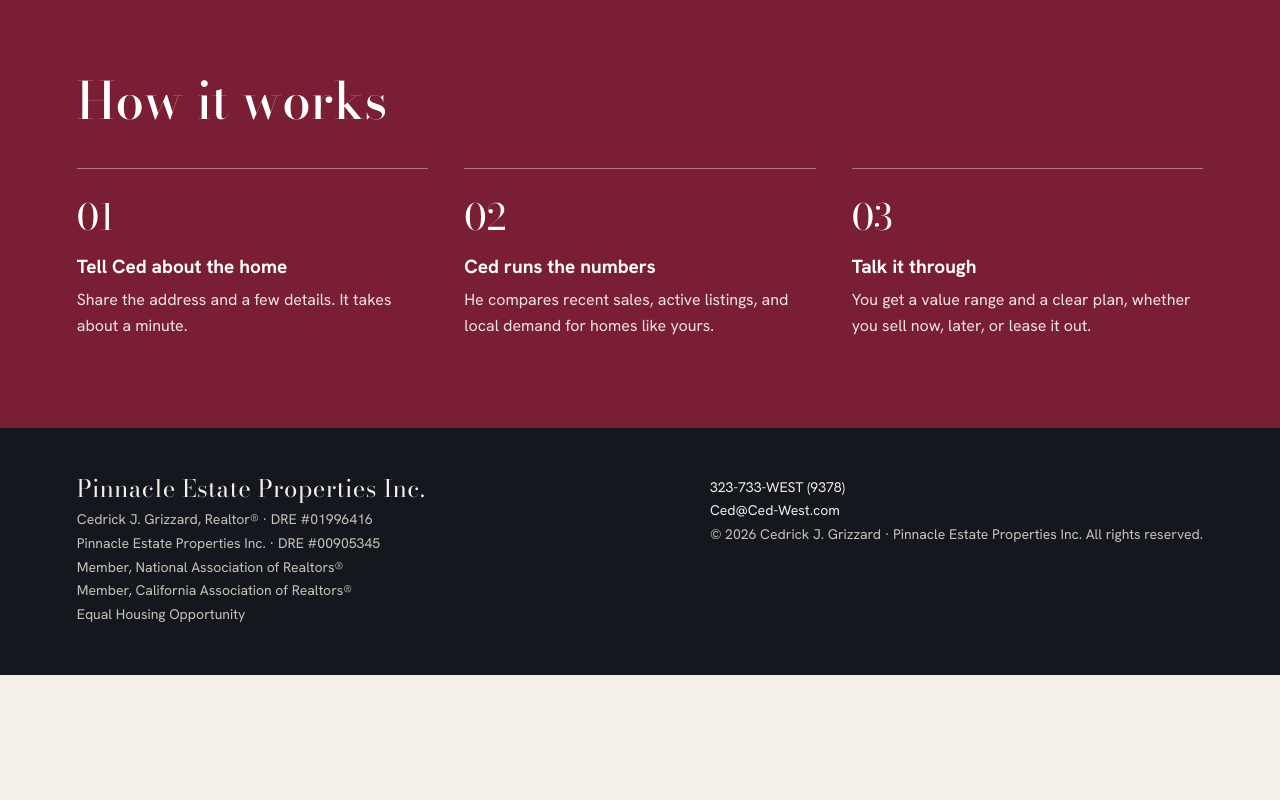
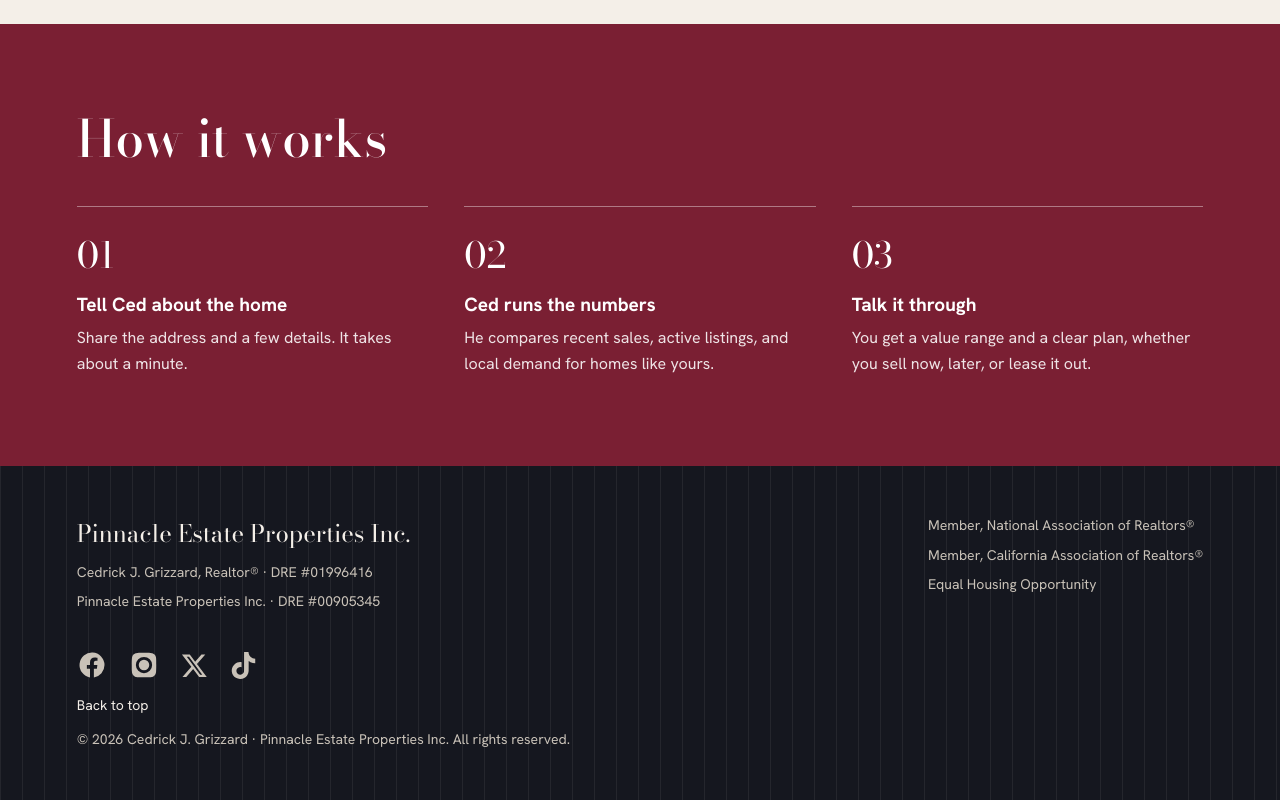
Before and after one commit to Cedeced/Ced-West-Realty, a plain HTML site: page home-value.html in a window 1280 px wide. Shown: the part 1813-2613 px from the top of the page. Before the commit the page ends 2488 px from the top, so only its background shows below. Drawn offline with nearby package versions, Linux system fonts and the light colour scheme.

Commit message:
Home Valuation page: match homepage footer, social buttons, and backgrounds
Rename nav link to Home Valuation on both pages. Home-value page now
uses the homepage's pinstripe footer with social buttons and a form
card in the homepage's section tone.

Co-Authored-By: Claude Opus 5.5 <noreply@anthropic.com>
Claude-Session: https://claude.ai/code/session_016gs541oZUAZ8m8KZ83s2t4

```diff
--- a/home-value.html
+++ b/home-value.html
@@ -55,7 +55,7 @@
   .direct { font-size: 16px; color: var(--body); line-height: 1.7; }
   .direct a { color: var(--ink); font-weight: 600; border-bottom: 1px solid var(--field); }
 
-  .card { flex: 1 1 460px; max-width: 640px; background: #fff; border: 1px solid var(--line); padding: clamp(24px, 3.4vw, 40px); }
+  .card { flex: 1 1 460px; max-width: 640px; background: #eae3d8; border-top: 3px solid var(--ink); padding: clamp(24px, 3.4vw, 40px); }
   .card h2 { margin: 0 0 6px; font-family: var(--serif); font-weight: 500; font-size: 30px; line-height: 1.15; }
   .card .sub { margin: 0 0 26px; font-size: 15px; color: var(--body); line-height: 1.6; }
   fieldset { border: 0; margin: 0 0 26px; padding: 0; min-width: 0; }
@@ -98,6 +98,10 @@
   footer { padding: 48px var(--gutter); background: var(--ink); color: var(--muted); display: flex; flex-wrap: wrap; gap: 32px; justify-content: space-between; font-size: 14px; line-height: 1.7; }
   footer .logo { color: var(--bg); font-size: 24px; font-weight: 400; margin-bottom: 6px; }
   footer a { color: var(--bg); }
+  .pin{background-color:#15171f;background-image:repeating-linear-gradient(90deg,rgba(244,239,232,0.07) 0,rgba(244,239,232,0.07) 1px,transparent 1px,transparent 22px)}
+  .pin a{color:#f4efe8}.pin a:hover{color:#e8b9c2}
+  .cw-social a{color:#c9c2b8;display:inline-flex;transition:color .2s}.cw-social a:hover,.cw-social a:focus-visible{color:#f4efe8}
+  nav a[aria-current="page"]{color:var(--accent)}
   .logo small { font-family: var(--sans, inherit); font-size: 13px; font-weight: 400; letter-spacing: 0.06em; color: #5c5650; }
 </style>
 <style>
@@ -113,13 +117,14 @@
 </head>
 <body>
 
-<header>
+<header id="top">
   <a class="logo" href="/"><span>Pinnacle Estate Properties Inc.</span><small>Cedrick J. Grizzard · Realtor® · DRE #01996416</small></a>
   <nav aria-label="Primary">
     <a href="/#about">About</a>
     <a href="/#services">Services</a>
     <a href="/#management">Property Management</a>
     <a href="/#marketing">Marketing</a>
+    <a href="/home-value" aria-current="page">Home Valuation</a>
     <a class="cta" href="https://calendly.com/ced-west/60min" target="_blank" rel="noopener">Book a consult</a>
   </nav>
 </header>
@@ -279,20 +284,27 @@
   </section>
 </main>
 
-<footer>
-  <div>
-    <div class="logo"><span>Pinnacle Estate Properties Inc.</span></div>
-    Cedrick J. Grizzard, Realtor® · DRE #01996416<br>
-    Pinnacle Estate Properties Inc. · DRE #00905345<br>
-    Member, National Association of Realtors®<br>
-    Member, California Association of Realtors®<br>
-    Equal Housing Opportunity
-  </div>
-  <div>
-    <a href="tel:+13237339378">323-733-WEST (9378)</a><br>
-    <a href="mailto:Ced@Ced-West.com">Ced@Ced-West.com</a><br>
-    © 2026 Cedrick J. Grizzard · Pinnacle Estate Properties Inc. All rights reserved.
-  </div>
+<footer class="pin" style="box-sizing: border-box; width: 100%; padding: 48px 6vw; color: #c9c2b8; display: flex; flex-wrap: wrap; gap: 32px; justify-content: space-between; align-items: flex-start; font-size: 14px; line-height: 1.7;">
+<div style="display: flex; flex-direction: column; gap: 6px;">
+<span style="font-family: 'Bodoni Moda', Georgia, serif; font-size: 24px; color: #f4efe8;">Pinnacle Estate Properties Inc.</span>
+<span>Cedrick J. Grizzard, Realtor® · DRE #01996416</span>
+<span>Pinnacle Estate Properties Inc. · DRE #00905345</span>
+</div>
+<div style="display: flex; flex-direction: column; gap: 6px;">
+<span>Member, National Association of Realtors®</span>
+<span>Member, California Association of Realtors®</span>
+<span>Equal Housing Opportunity</span>
+</div>
+<div style="display: flex; flex-direction: column; gap: 6px;">
+<div class="cw-social" style="display: flex; gap: 22px; align-items: center; padding: 4px 0;">
+<a href="https://www.facebook.com/cedwestrealty" target="_blank" rel="noopener" aria-label="Cedrick J. Grizzard on Facebook" title="Facebook"><svg viewBox="0 0 24 24" width="30" height="30" fill="currentColor" aria-hidden="true"><path d="M22 12a10 10 0 1 0-11.6 9.9v-7H7.9V12h2.5V9.8c0-2.5 1.5-3.9 3.8-3.9 1.1 0 2.2.2 2.2.2v2.5h-1.3c-1.2 0-1.6.8-1.6 1.6V12h2.8l-.4 2.9h-2.4v7A10 10 0 0 0 22 12z"/></svg></a>
+<a href="https://www.instagram.com/cedwestrealty" target="_blank" rel="noopener" aria-label="Cedrick J. Grizzard on Instagram" title="Instagram"><svg viewBox="0 0 24 24" width="30" height="30" fill="currentColor" aria-hidden="true"><path d="M12 2.2c3.2 0 3.6 0 4.8.1 1.2.1 1.8.2 2.2.4.6.2 1 .5 1.4.9.4.4.7.8.9 1.4.2.4.4 1 .4 2.2.1 1.3.1 1.6.1 4.8s0 3.6-.1 4.8c-.1 1.2-.2 1.8-.4 2.2-.2.6-.5 1-.9 1.4-.4.4-.8.7-1.4.9-.4.2-1 .4-2.2.4-1.3.1-1.6.1-4.8.1s-3.6 0-4.8-.1c-1.2-.1-1.8-.2-2.2-.4-.6-.2-1-.5-1.4-.9-.4-.4-.7-.8-.9-1.4-.2-.4-.4-1-.4-2.2-.1-1.3-.1-1.6-.1-4.8s0-3.6.1-4.8c.1-1.2.2-1.8.4-2.2.2-.6.5-1 .9-1.4.4-.4.8-.7 1.4-.9.4-.2 1-.4 2.2-.4 1.2-.1 1.6-.1 4.8-.1zm0 3.3a6.5 6.5 0 1 0 0 13 6.5 6.5 0 0 0 0-13zm0 10.7a4.2 4.2 0 1 1 0-8.4 4.2 4.2 0 0 1 0 8.4zm6.8-10.9a1.5 1.5 0 1 1-3 0 1.5 1.5 0 0 1 3 0z"/></svg></a>
+<a href="https://x.com/cedwestrealty" target="_blank" rel="noopener" aria-label="Cedrick J. Grizzard on X" title="X"><svg viewBox="0 0 24 24" width="27" height="27" fill="currentColor" aria-hidden="true"><path d="M18.2 2.3h3.4l-7.4 8.4 8.7 11.5h-6.8l-5.3-7-6.1 7H1.3l7.9-9L.8 2.3h7l4.8 6.4 5.6-6.4zm-1.2 17.9h1.9L7.1 4.2H5.1l11.9 16z"/></svg></a>
+<a href="https://www.tiktok.com/@cedwestrealty" target="_blank" rel="noopener" aria-label="Cedrick J. Grizzard on TikTok" title="TikTok"><svg viewBox="0 0 24 24" width="27" height="27" fill="currentColor" aria-hidden="true"><path d="M12.525.02c1.31-.02 2.61-.01 3.91-.02.08 1.53.63 3.09 1.75 4.17 1.12 1.11 2.7 1.62 4.24 1.79v4.03c-1.44-.05-2.89-.35-4.2-.97-.57-.26-1.1-.59-1.62-.93-.01 2.92.01 5.84-.02 8.75-.08 1.4-.54 2.79-1.35 3.94-1.31 1.92-3.58 3.17-5.91 3.21-1.43.08-2.86-.31-4.08-1.03-2.02-1.19-3.44-3.37-3.65-5.71-.02-.5-.03-1-.01-1.49.18-1.9 1.12-3.72 2.58-4.96 1.66-1.44 3.98-2.13 6.15-1.72.02 1.48-.04 2.96-.04 4.44-.99-.32-2.15-.23-3.02.37-.63.41-1.11 1.04-1.36 1.75-.21.51-.15 1.07-.14 1.61.24 1.64 1.82 3.02 3.5 2.87 1.12-.01 2.19-.66 2.77-1.61.19-.33.4-.67.41-1.06.1-1.79.06-3.57.07-5.36.01-4.03-.01-8.05.02-12.07z"/></svg></a>
+</div>
+<a href="#top" style="padding: 4px 0;">Back to top</a>
+<span>© 2026 Cedrick J. Grizzard · Pinnacle Estate Properties Inc. All rights reserved.</span>
+</div>
 </footer>
 
 <script>
```
Also changed, not shown: index.html (+1 -1 lines).
